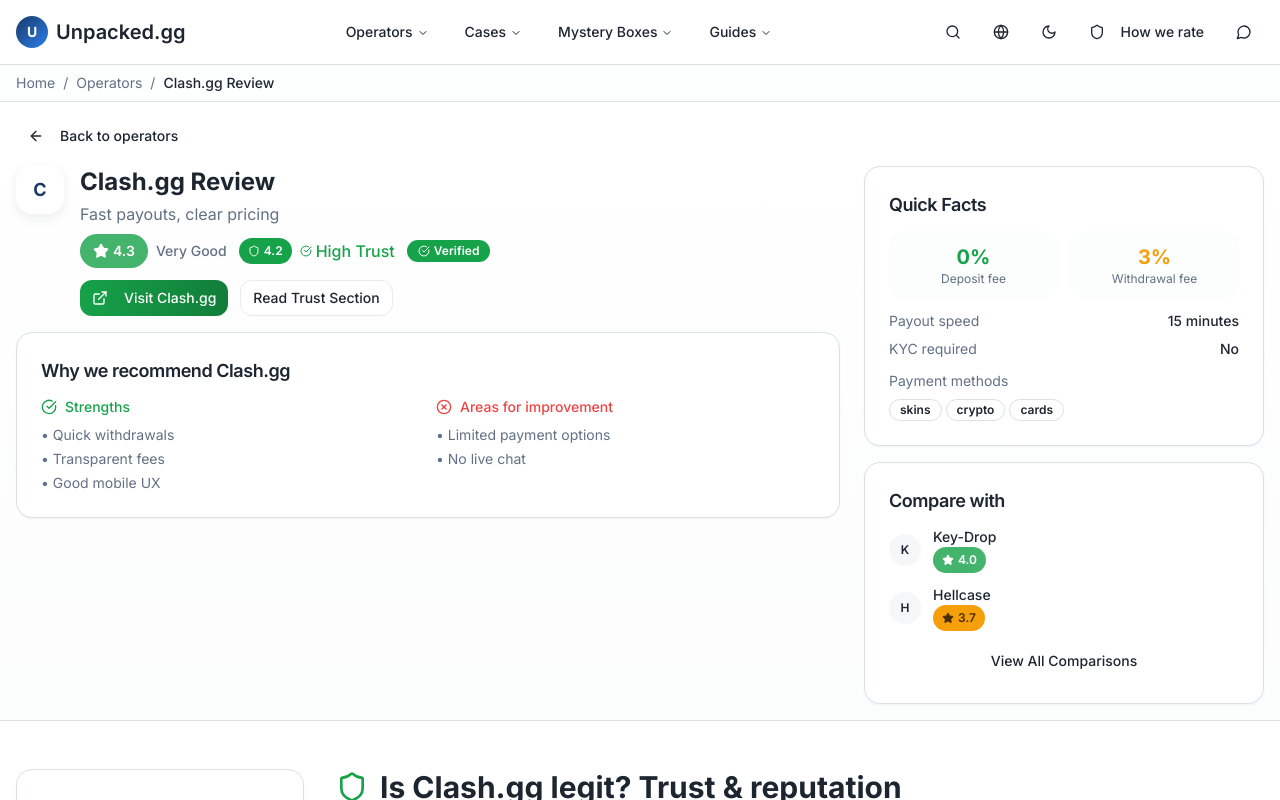
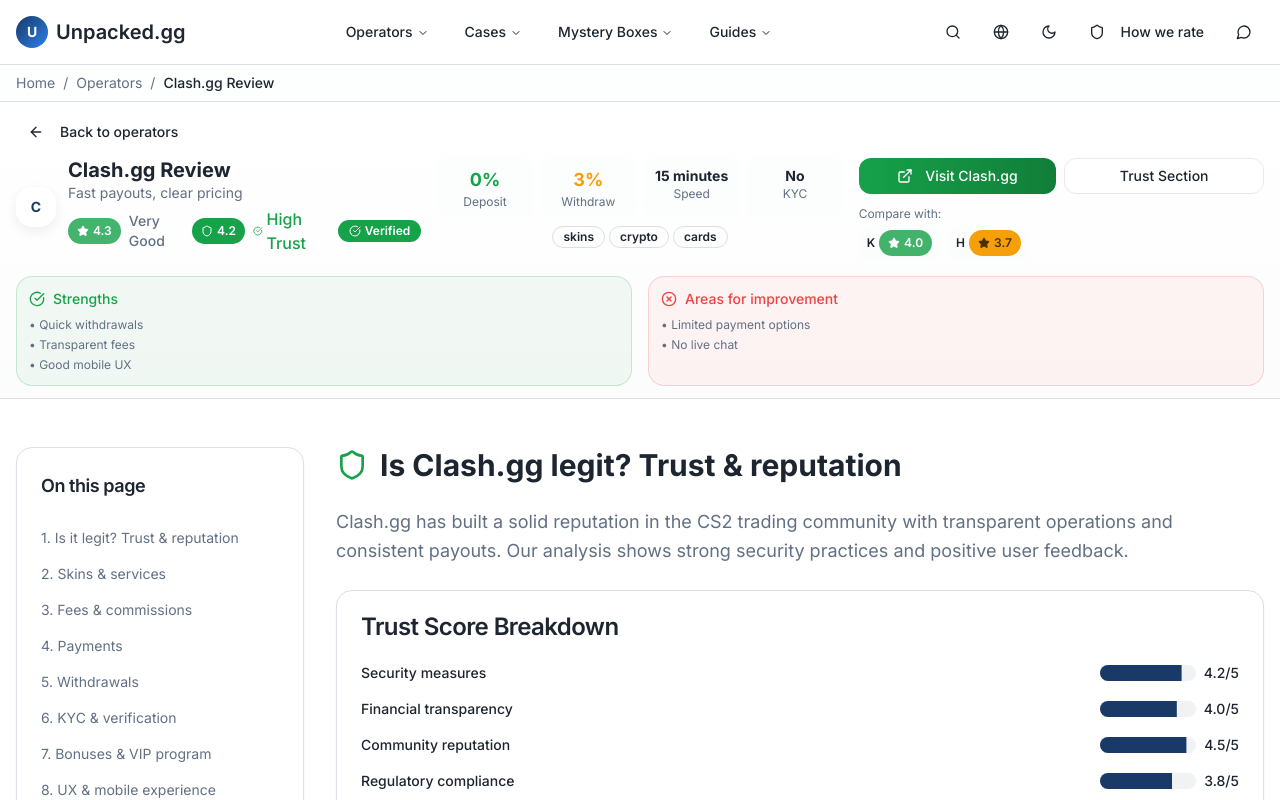
Before and after one commit to whaamkabaam/trust-skin-hub-45, a React (Vite) app: page /operators/1/review in a window 1280 px wide. Shown: the top 800 px of the page. Built offline with nearby package versions, Linux system fonts and the light colour scheme.

Commit message:
Refactor Operator Review Hero
Address clutter and unused space in the operator review hero section by optimizing the layout and content presentation.

```diff
--- a/src/pages/OperatorReview.tsx
+++ b/src/pages/OperatorReview.tsx
@@ -60,114 +60,61 @@ const OperatorReview = () => {
         </div>
       </div>
 
-      {/* Compact Hero Section */}
+      {/* Ultra Compact Hero */}
       <section className="bg-gradient-card border-b">
-        <div className="container mx-auto px-4 py-4">
-          <Button variant="ghost" size="sm" className="mb-3" asChild>
+        <div className="container mx-auto px-4 py-3">
+          <Button variant="ghost" size="sm" className="mb-2" asChild>
             <Link to="/operators">
               <ArrowLeft className="w-4 h-4 mr-2" />
               Back to operators
             </Link>
           </Button>
 
-          {/* Compact Layout */}
-          <div className="grid lg:grid-cols-3 gap-6">
-            {/* Left: Main Info */}
-            <div className="lg:col-span-2">
-              <div className="flex items-start gap-4 mb-4">
-                <div className="w-12 h-12 bg-white rounded-lg shadow-card flex items-center justify-center flex-shrink-0">
-                  <span className="text-lg font-bold text-primary">{operator.name.charAt(0)}</span>
+          {/* Single Row Layout */}
+          <div className="grid lg:grid-cols-12 gap-4 items-start">
+            {/* Logo & Title - Compact */}
+            <div className="lg:col-span-4 flex items-center gap-3">
+              <div className="w-10 h-10 bg-white rounded-lg shadow-card flex items-center justify-center flex-shrink-0">
+                <span className="text-sm font-bold text-primary">{operator.name.charAt(0)}</span>
               </div>
               <div className="flex-1 min-w-0">
-                  <h1 className="text-2xl font-bold mb-1">{operator.name} Review</h1>
-                  <p className="text-muted-foreground mb-2">{operator.verdict}</p>
-                  <div className="flex items-center gap-3 flex-wrap mb-3">
-                    <RatingBadge rating={operator.overallRating} size="md" showText />
+                <h1 className="text-xl font-bold leading-tight">{operator.name} Review</h1>
+                <p className="text-sm text-muted-foreground">{operator.verdict}</p>
+                <div className="flex items-center gap-2 mt-1">
+                  <RatingBadge rating={operator.overallRating} size="sm" showText />
                   <TrustIndicator score={operator.trustScore} size="sm" />
                   {operator.verified && (
-                      <Badge className="bg-success text-success-foreground">
+                    <Badge className="bg-success text-success-foreground text-xs">
                       <CheckCircle className="w-3 h-3 mr-1" />
                       Verified
                     </Badge>
                   )}
                 </div>
-                  <div className="flex gap-3">
-                    <Button size="sm" className="bg-gradient-trust">
-                      <ExternalLink className="w-4 h-4 mr-2" />
-                      Visit {operator.name}
-                    </Button>
-                    <Button variant="outline" size="sm">
-                      Read Trust Section
-                    </Button>
-                  </div>
               </div>
             </div>
 
-              {/* Compact Pros & Cons */}
-              <Card>
-                <CardHeader className="pb-3">
-                  <CardTitle className="text-lg">Why we recommend {operator.name}</CardTitle>
-                </CardHeader>
-                <CardContent className="pt-0">
-                  <div className="grid md:grid-cols-2 gap-4">
-                    <div>
-                      <h4 className="font-medium text-success mb-2 flex items-center text-sm">
-                        <CheckCircle className="w-4 h-4 mr-2" />
-                        Strengths
-                      </h4>
-                      <ul className="space-y-1">
-                        {operator.pros.map((pro, i) => (
-                          <li key={i} className="text-sm text-muted-foreground">• {pro}</li>
-                        ))}
-                      </ul>
+            {/* Quick Stats - Horizontal */}
+            <div className="lg:col-span-4">
+              <div className="grid grid-cols-4 gap-2 text-center">
+                <div className="p-2 bg-muted/30 rounded">
+                  <div className="text-lg font-bold text-success">{operator.fees.deposit}%</div>
+                  <div className="text-xs text-muted-foreground">Deposit</div>
                 </div>
-                    <div>
-                      <h4 className="font-medium text-destructive mb-2 flex items-center text-sm">
-                        <XCircle className="w-4 h-4 mr-2" />
-                        Areas for improvement
-                      </h4>
-                      <ul className="space-y-1">
-                        {operator.cons.map((con, i) => (
-                          <li key={i} className="text-sm text-muted-foreground">• {con}</li>
-                        ))}
-                      </ul>
+                <div className="p-2 bg-muted/30 rounded">
+                  <div className="text-lg font-bold text-warning">{operator.fees.withdrawal}%</div>
+                  <div className="text-xs text-muted-foreground">Withdraw</div>
+                </div>
+                <div className="p-2 bg-muted/30 rounded">
+                  <div className="text-sm font-bold">{operator.payoutSpeed}</div>
+                  <div className="text-xs text-muted-foreground">Speed</div>
+                </div>
+                <div className="p-2 bg-muted/30 rounded">
+                  <div className="text-sm font-bold">{operator.kycRequired ? 'Yes' : 'No'}</div>
+                  <div className="text-xs text-muted-foreground">KYC</div>
                 </div>
               </div>
-                </CardContent>
-              </Card>
-            </div>
-
-            {/* Right: Sidebar with Quick Facts & Compare */}
-            <div className="space-y-4">
-              {/* Quick Facts */}
-              <Card>
-                <CardHeader className="pb-3">
-                  <CardTitle className="text-lg">Quick Facts</CardTitle>
-                </CardHeader>
-                <CardContent className="pt-0 space-y-3">
-                  <div className="grid grid-cols-2 gap-3">
-                    <div className="text-center p-3 bg-muted/30 rounded-lg">
-                      <div className="text-xl font-bold text-success">{operator.fees.deposit}%</div>
-                      <div className="text-xs text-muted-foreground">Deposit fee</div>
-                    </div>
-                    <div className="text-center p-3 bg-muted/30 rounded-lg">
-                      <div className="text-xl font-bold text-warning">{operator.fees.withdrawal}%</div>
-                      <div className="text-xs text-muted-foreground">Withdrawal fee</div>
-                    </div>
-                  </div>
-                  <div className="space-y-2 text-sm">
-                    <div className="flex justify-between">
-                      <span className="text-muted-foreground">Payout speed</span>
-                      <span className="font-medium">{operator.payoutSpeed}</span>
-                    </div>
-                    <div className="flex justify-between">
-                      <span className="text-muted-foreground">KYC required</span>
-                      <span className="font-medium">{operator.kycRequired ? 'Yes' : 'No'}</span>
-                    </div>
-                  </div>
-                  <div>
-                    <span className="text-sm text-muted-foreground block mb-2">Payment methods</span>
-                    <div className="flex gap-1 flex-wrap">
+              <div className="mt-2">
+                <div className="flex gap-1 flex-wrap justify-center">
                   {operator.paymentMethods.slice(0, 3).map((method) => (
                     <Badge key={method} variant="outline" className="text-xs">
                       {method}
@@ -175,31 +122,58 @@ const OperatorReview = () => {
                   ))}
                 </div>
               </div>
-                </CardContent>
-              </Card>
+            </div>
 
-              {/* Compare Section */}
-              <Card>
-                <CardHeader className="pb-3">
-                  <CardTitle className="text-lg">Compare with</CardTitle>
-                </CardHeader>
-                <CardContent className="pt-0 space-y-3">
+            {/* Actions & Compare */}
+            <div className="lg:col-span-4 space-y-3">
+              <div className="flex gap-2">
+                <Button size="sm" className="bg-gradient-trust flex-1">
+                  <ExternalLink className="w-4 h-4 mr-1" />
+                  Visit {operator.name}
+                </Button>
+                <Button variant="outline" size="sm" className="flex-1">
+                  Trust Section
+                </Button>
+              </div>
+
+              {/* Inline Compare */}
+              <div className="text-xs">
+                <div className="text-muted-foreground mb-1">Compare with:</div>
+                <div className="flex gap-2">
                   {sampleOperators.slice(1, 3).map((comp) => (
-                    <div key={comp.id} className="flex items-center gap-3">
-                      <div className="w-8 h-8 bg-muted rounded-lg flex items-center justify-center flex-shrink-0">
-                        <span className="text-xs font-semibold">{comp.name.charAt(0)}</span>
-                      </div>
-                      <div className="flex-1 min-w-0">
-                        <div className="text-sm font-medium truncate">{comp.name}</div>
+                    <div key={comp.id} className="flex items-center gap-1 bg-muted/30 rounded px-2 py-1">
+                      <span className="font-semibold">{comp.name.charAt(0)}</span>
                       <RatingBadge rating={comp.overallRating} size="sm" />
                     </div>
+                  ))}
                 </div>
+              </div>
+            </div>
+          </div>
+
+          {/* Compact Pros & Cons - Single Row */}
+          <div className="mt-4 grid md:grid-cols-2 gap-4">
+            <div className="bg-success/5 border border-success/20 rounded-lg p-3">
+              <h4 className="font-medium text-success mb-2 flex items-center text-sm">
+                <CheckCircle className="w-4 h-4 mr-2" />
+                Strengths
+              </h4>
+              <ul className="space-y-1">
+                {operator.pros.slice(0, 3).map((pro, i) => (
+                  <li key={i} className="text-xs text-muted-foreground">• {pro}</li>
                 ))}
-                  <Button variant="ghost" size="sm" className="w-full">
-                    View All Comparisons
-                  </Button>
-                </CardContent>
-              </Card>
+              </ul>
+            </div>
+            <div className="bg-destructive/5 border border-destructive/20 rounded-lg p-3">
+              <h4 className="font-medium text-destructive mb-2 flex items-center text-sm">
+                <XCircle className="w-4 h-4 mr-2" />
+                Areas for improvement
+              </h4>
+              <ul className="space-y-1">
+                {operator.cons.slice(0, 3).map((con, i) => (
+                  <li key={i} className="text-xs text-muted-foreground">• {con}</li>
+                ))}
+              </ul>
             </div>
           </div>
         </div>
```
Lines whose indentation alone changed are shown as unchanged.
